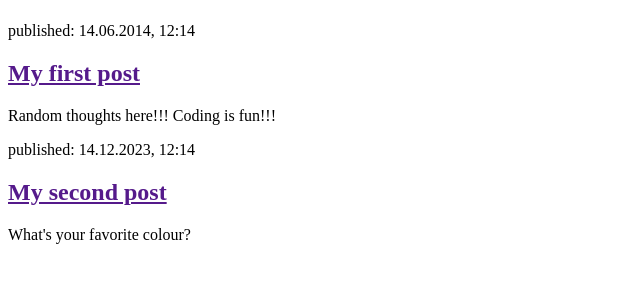
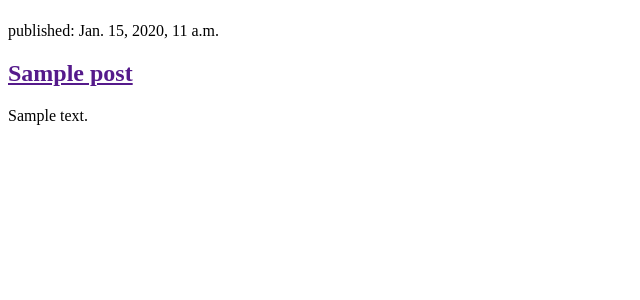
Before and after one commit to Rosie-saurus/my-first-blog, a Django app: page / in a window 1280 px wide. Shown: the part 58-358 px from the top of the page, without its empty margins (0-640 px from the left). Run offline with Django 3.2, Linux system fonts and the light colour scheme; tables that the repository leaves empty hold one stand-in row (values such as "Sample post").

Commit message:
Modified templates to display posts from database.

```diff
--- a/blog/templates/blog/post_list.html
+++ b/blog/templates/blog/post_list.html
@@ -7,17 +7,12 @@
         <header>
             <h1><a href="/">Rosie's Blog</a></h1>
         </header>
-
-        <article>
-            <time>published: 14.06.2014, 12:14</time>
-            <h2><a href="">My first post</a></h2>
-            <p>Random thoughts here!!! Coding is fun!!!</p>
-        </article>
-
-        <article>
-            <time>published: 14.12.2023, 12:14</time>
-            <h2><a href="">My second post</a></h2>
-            <p>What's your favorite colour?</p>
-        </article>
+        {% for post in posts %}
+            <article>
+                <time>published: {{ post.published_date }}</time>
+                <h2><a href="">{{ post.title }}</a></h2>
+                <p>{{ post.text|linebreaksbr }}</p>
+            </article>
+        {% endfor %}
     </body>
 </html>
--- a/blog/views.py
+++ b/blog/views.py
@@ -1,5 +1,7 @@
 from django.shortcuts import render
+from django.utils import timezone
+from .models import Post
 
-# Create your views here.
 def post_list(request):
-    return render(request, 'blog/post_list.html', {})
+    posts = Post.objects.filter(published_date__lte=timezone.now()).order_by('published_date')
+    return render(request, 'blog/post_list.html', {'posts': posts})
```
